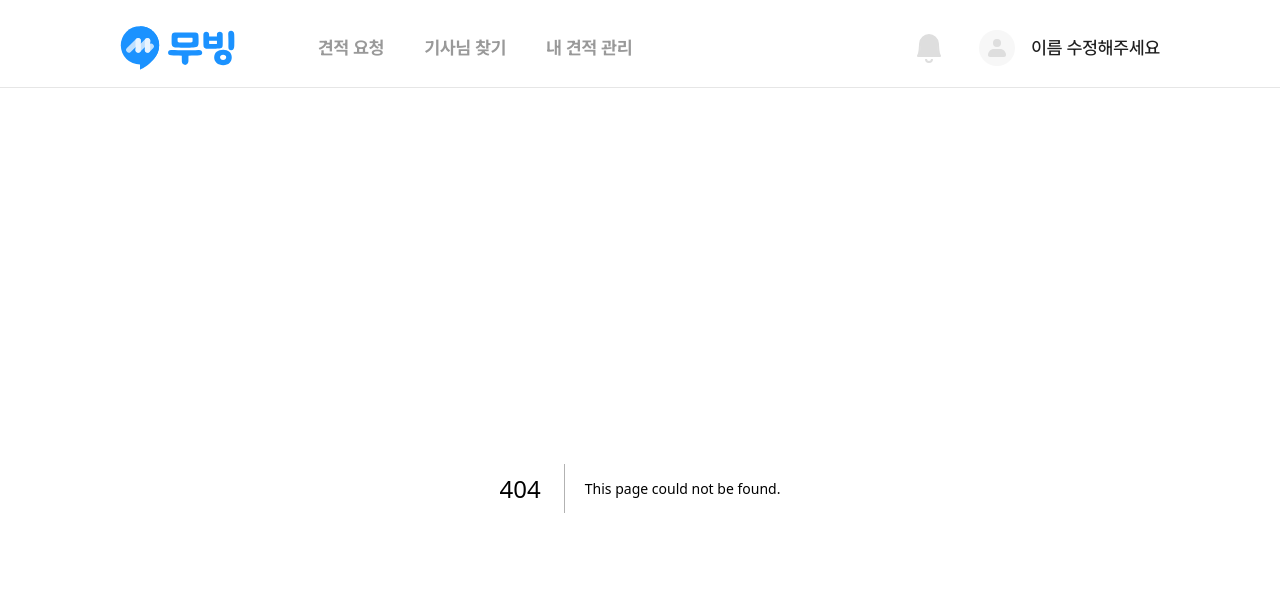
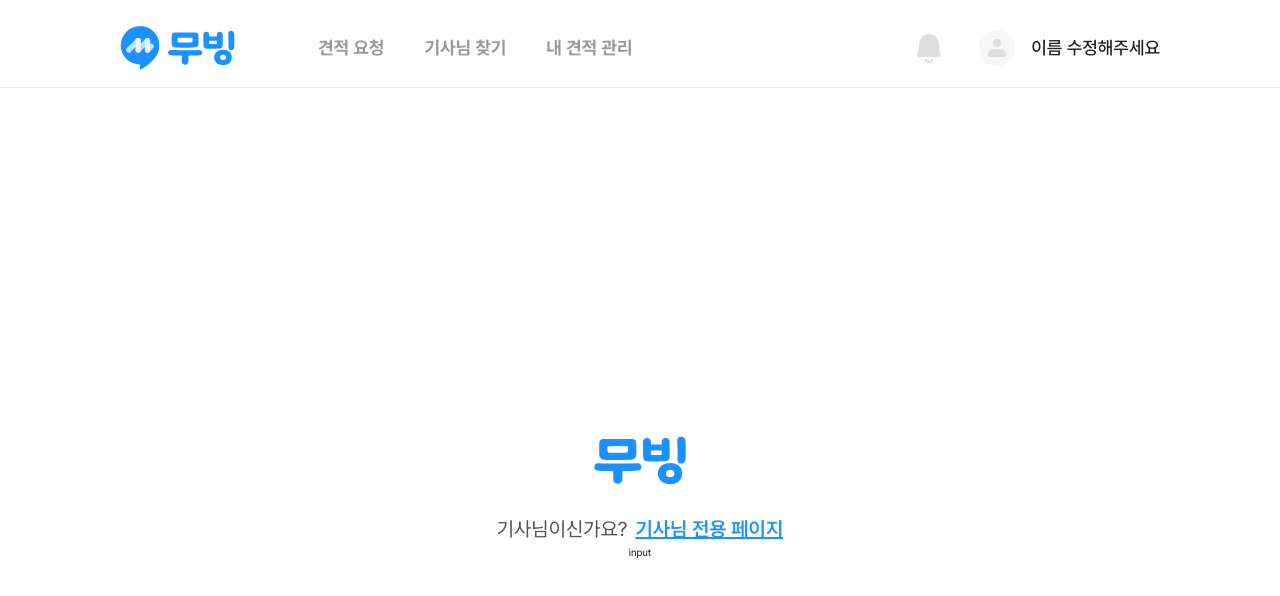
Before and after one commit to FS2-Part4-Team3/2-Moving-3-FE, a Next.js app: page /sign-in in a window 1280 px wide. Before the commit this address had no page. Shown: the top 596 px of the page. Built offline with nearby package versions, Linux system fonts and the light colour scheme.

Commit message:
feat: sign in page initial ui

```diff
--- /dev/null
+++ b/src/app/sign-in/page.tsx
@@ -0,0 +1,32 @@
+import logo from "@/../public/assets/sign/sign-logo.svg";
+import Image from "next/image";
+import Link from "next/link";
+
+export default function SignIn() {
+  return (
+    <div className="w-full h-[100vh] flex items-center justify-center">
+      <div className="w-[120rem] flex flex-col items-center justify-center">
+        <div className="flex flex-col lg:gap-[0.8rem] sm:gap-[0.4rem] lg:w-[68rem] sm:w-[32.7rem] items-center justify-center">
+          <Image
+            src={logo}
+            alt="logo"
+            width={140}
+            height={80}
+            className="p-[1rem]"
+          />
+          <div className="flex gap-[0.8rem] items-center">
+            <p className="font-normal text-[2rem] leading-[3.2rem] text-black-200">
+              기사님이신가요?
+            </p>
+            <Link href="/sign-in-driver">
+              <p className="font-semibold text-[2rem] leading-[2rem] text-blue-300 underline decoration-blue-300">
+                기사님 전용 페이지
+              </p>
+            </Link>
+          </div>
+        </div>
+        <div>input</div>
+      </div>
+    </div>
+  );
+}
```
Also changed, not shown: public/assets/sign/sign-logo.svg (added).
